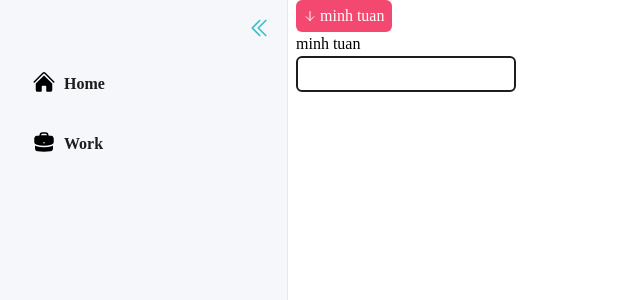
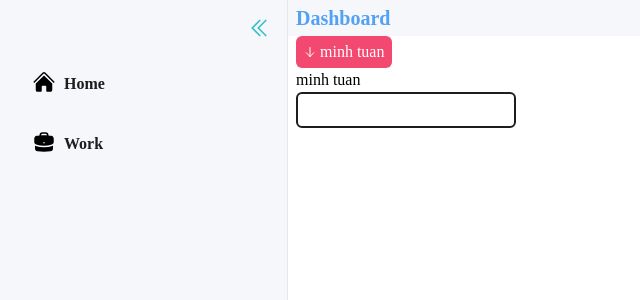
Before and after one commit to vmtuan12/web_template, a Vue app: page / in a window 1280 px wide. Shown: the top 300 px of the page, without its empty margins (0-640 px from the left). Built offline with nearby package versions, Linux system fonts and the light colour scheme; a web font is replaced by a local one.

Commit message:
add profile dropdown to navbar

```diff
--- a/src/layout/DefaultLayout.vue
+++ b/src/layout/DefaultLayout.vue
@@ -1,10 +1,17 @@
 <script setup>
 import Navbar from '../components/UI/Navbar.vue';
+import ProfileDropdown from '../components/UI/ProfileDropdown.vue'
 </script>
 
 <template>
     <div class="flex w-full h-full">
         <Navbar />
-        <router-view />
+        <div class="sm:w-[calc(100%-288px)]">
+            <div class="bg-[#f5f7fb] flex w-full items-center justify-between py-1 px-2 text-[#52a1f5]">
+                <p class="text-xl font-semibold">Dashboard</p>
+                <ProfileDropdown />
+            </div>
+            <router-view />
+        </div>
     </div>
 </template>
```
